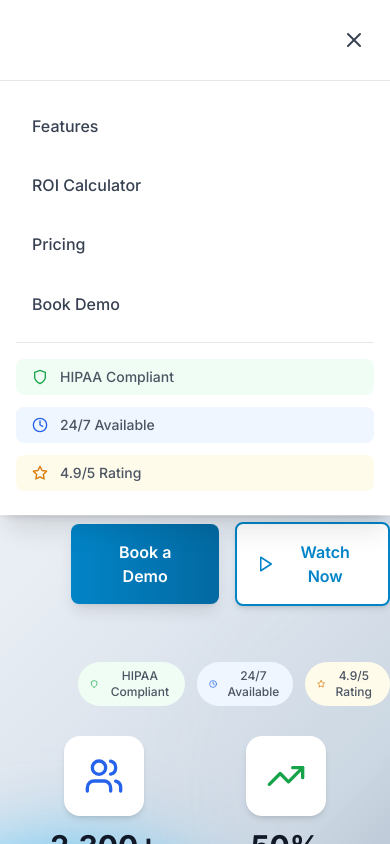
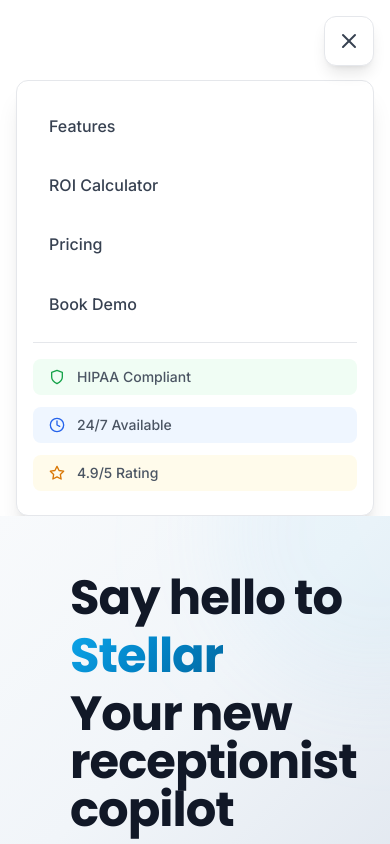
Before and after one commit to ObvAqua/stellar-ai-website, a Next.js app: page / in a window 390 px wide. Both pictures are taken after a click on the button 354 px from the left and 39 px from the top of the page. Shown: the top 844 px of the page. Built offline with nearby package versions, Linux system fonts and the light colour scheme.

Commit message:
Fix mobile navigation layout - hide nav bar but keep floating menu icon
cgen-f28ba856ed334b9abd67c12768f8afeb

```diff
--- a/components/Navigation.tsx
+++ b/components/Navigation.tsx
@@ -24,13 +24,15 @@ export default function Navigation() {
   ]
 
   return (
-    <motion.nav
-      initial={{ y: -100 }}
-      animate={{ y: 0 }}
-      className="fixed top-0 left-0 right-0 z-50 bg-white border-b border-gray-200/60 shadow-sm"
-    >
+    <>
+      {/* Desktop/Tablet Navigation Bar */}
+      <motion.nav
+        initial={{ y: -100 }}
+        animate={{ y: 0 }}
+        className="hidden md:block fixed top-0 left-0 right-0 z-50 bg-white border-b border-gray-200/60 shadow-sm"
+      >
       <div className="max-w-7xl mx-auto container-padding">
-        <div className="flex items-center h-20 lg:flex sm:hidden">
+        <div className="flex items-center h-20">
           {/* Logo */}
           <motion.div
             whileHover={{ scale: 1.05 }}
@@ -56,7 +58,7 @@ export default function Navigation() {
 
           </div>
 
-          {/* Mobile menu button */}
+          {/* Tablet menu button */}
           <div className="lg:hidden ml-auto">
             <motion.button
               aria-label={isOpen ? "Close menu" : "Open menu"}
@@ -71,6 +73,21 @@ export default function Navigation() {
           </div>
         </div>
       </div>
+      </motion.nav>
+
+      {/* Mobile Menu Button (floating) */}
+      <div className="md:hidden fixed top-4 right-4 z-50">
+        <motion.button
+          aria-label={isOpen ? "Close menu" : "Open menu"}
+          aria-expanded={isOpen}
+          aria-controls="mobile-menu"
+          whileTap={{ scale: 0.95 }}
+          onClick={() => setIsOpen(!isOpen)}
+          className="bg-white text-gray-700 hover:text-primary-600 p-3 rounded-xl shadow-lg hover:shadow-xl transition-all duration-200 border border-gray-200"
+        >
+          {isOpen ? <X className="w-6 h-6" /> : <Menu className="w-6 h-6" />}
+        </motion.button>
+      </div>
 
       {/* Mobile Navigation */}
       <AnimatePresence>
@@ -80,7 +97,7 @@ export default function Navigation() {
             initial={{ opacity: 0, height: 0 }}
             animate={{ opacity: 1, height: 'auto' }}
             exit={{ opacity: 0, height: 0 }}
-            className="lg:hidden bg-white border-t border-gray-200 shadow-xl"
+            className="md:hidden bg-white border border-gray-200 shadow-xl rounded-xl mx-4 mt-20"
           >
             <div className="container-padding py-6 space-y-4">
               {navItems.map((item) => (
@@ -114,6 +131,6 @@ export default function Navigation() {
           </motion.div>
         )}
       </AnimatePresence>
-    </motion.nav>
+    </>
   )
 }
```
